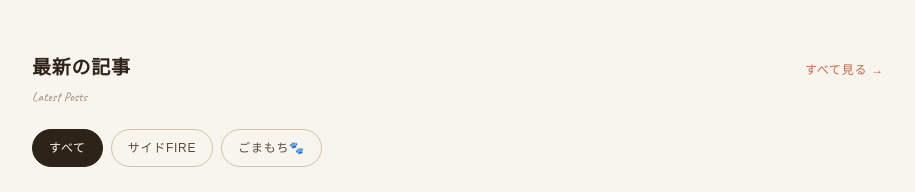
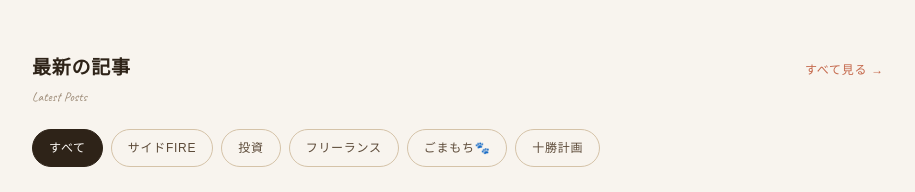
Before and after one commit to harukamuy/harukamuy, a Next.js app: page / in a window 1280 px wide. Shown: the part 921-1113 px from the top of the page, without its empty margins (182-1097 px from the left). Built offline with nearby package versions, Linux system fonts and the light colour scheme; no server answers; grey boxes are pictures that could not be loaded; a web font is replaced by a local one.

Commit message:
Add investment/freelance/tokachi-plan filter tabs to homepage

```diff
--- a/components/ArticlesSection.tsx
+++ b/components/ArticlesSection.tsx
@@ -4,16 +4,25 @@ import { useState } from "react";
 import type { Post } from "@/lib/posts";
 import PostCard from "./PostCard";
 
-const catTabs = [
-  { value: "all", label: "すべて" },
-  { value: "sidefire", label: "サイドFIRE" },
-  { value: "gomazochi", label: "ごまもち🐾" },
+const catTabs: { value: string; label: string; kind: "all" | "category" | "tag" }[] = [
+  { value: "all", label: "すべて", kind: "all" },
+  { value: "sidefire", label: "サイドFIRE", kind: "category" },
+  { value: "investment", label: "投資", kind: "category" },
+  { value: "freelance", label: "フリーランス", kind: "category" },
+  { value: "gomazochi", label: "ごまもち🐾", kind: "category" },
+  { value: "十勝計画", label: "十勝計画", kind: "tag" },
 ];
 
 export default function ArticlesSection({ posts }: { posts: Post[] }) {
   const [active, setActive] = useState("all");
 
-  const filtered = active === "all" ? posts : posts.filter((p) => p.category === active);
+  const activeTab = catTabs.find((t) => t.value === active);
+  const filtered =
+    !activeTab || activeTab.kind === "all"
+      ? posts
+      : activeTab.kind === "tag"
+        ? posts.filter((p) => p.tags?.includes(activeTab.value))
+        : posts.filter((p) => p.category === activeTab.value);
   const firstPost = filtered[0];
   const restPosts = filtered.slice(1);
 
```
